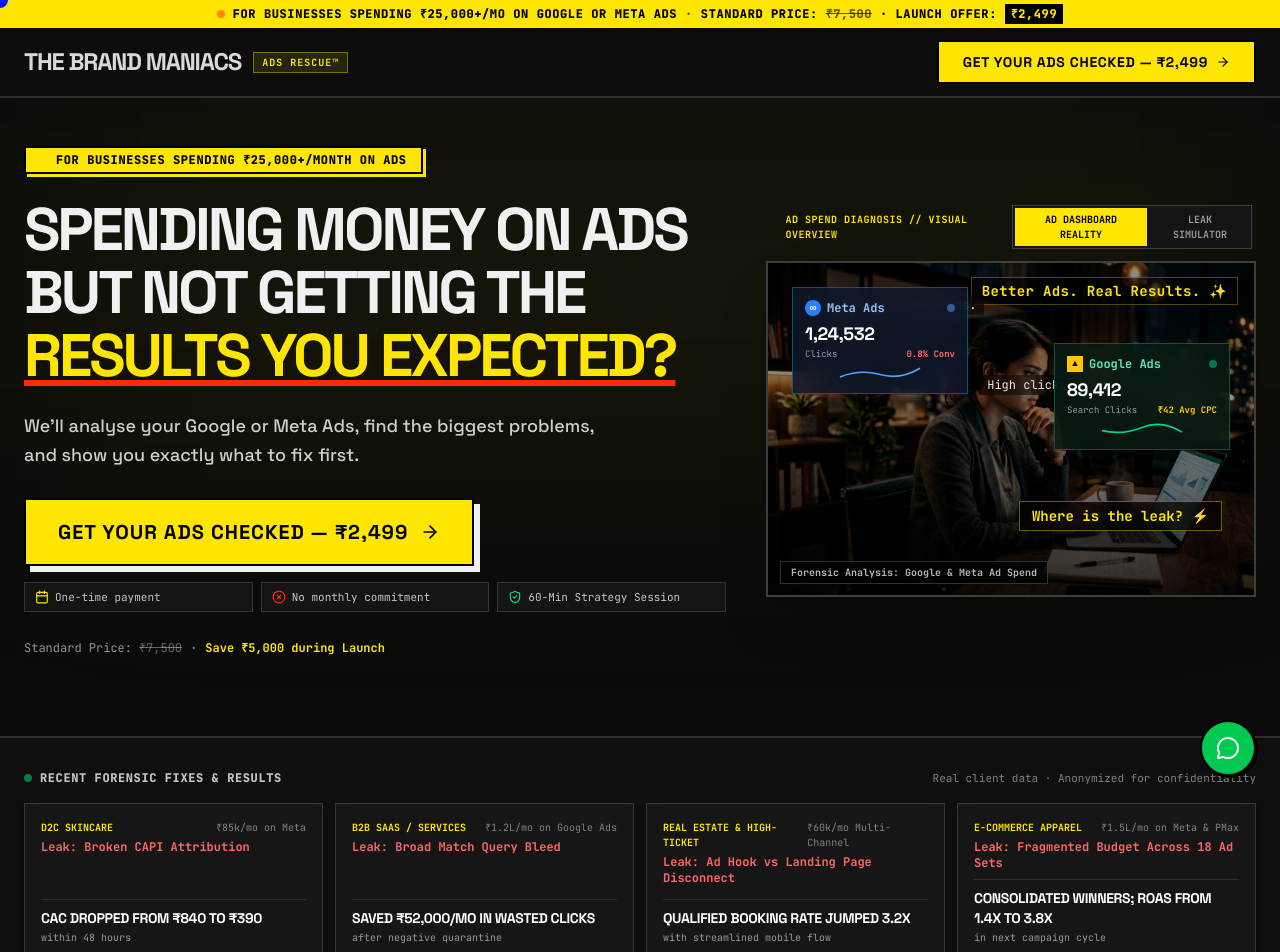
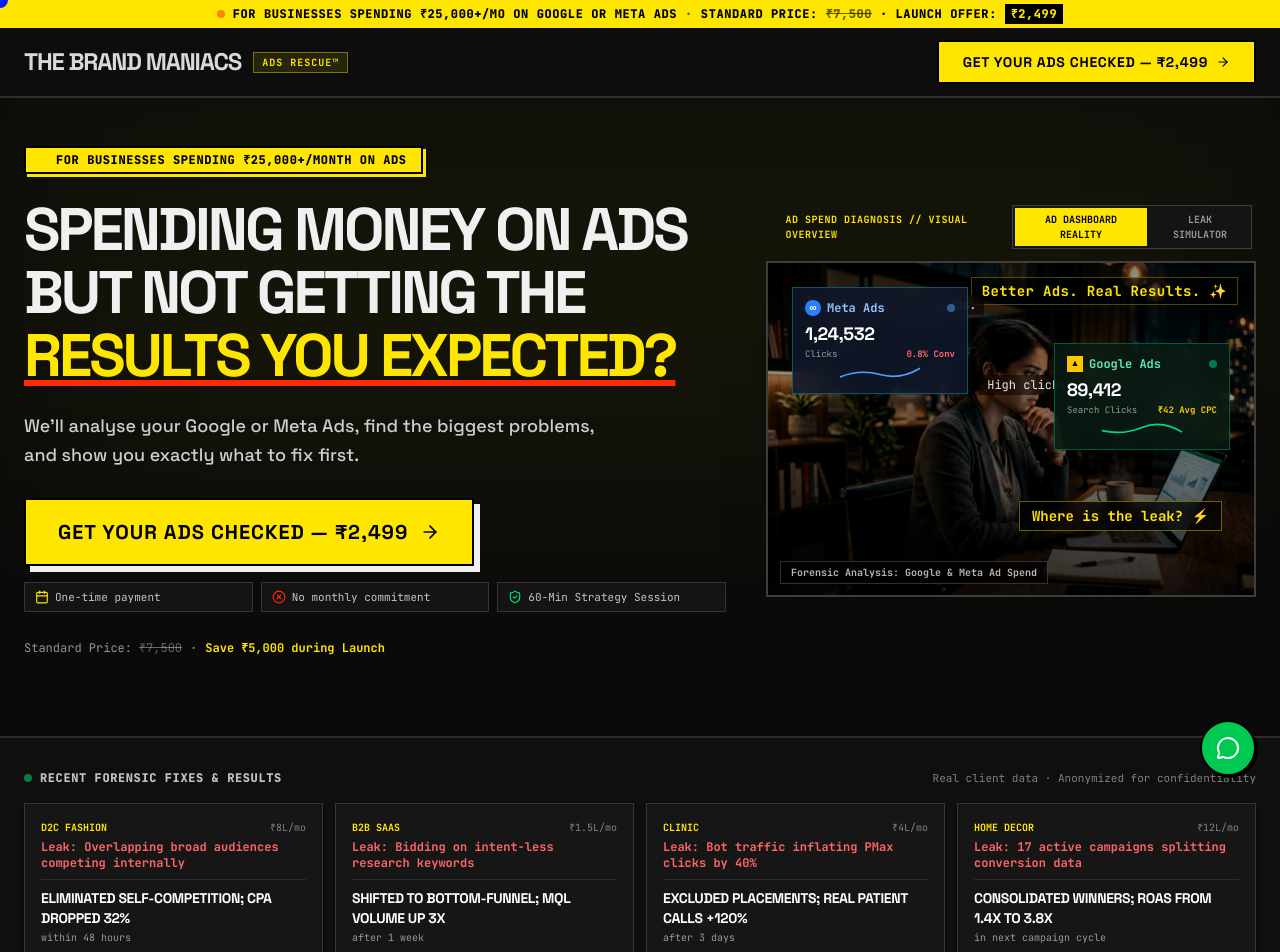
Before and after one commit to tonyjvelloor/brand-maniacs, a Next.js app: page /ads-rescue in a window 1280 px wide. Shown: the top 952 px of the page. Built offline with nearby package versions, Linux system fonts and the light colour scheme; no server answers.

Commit message:
feat: ads rescue conversion tracking, dynamic h1 and credibility tags

```diff
--- a/src/components/ads-rescue/AdsRescueHero.tsx
+++ b/src/components/ads-rescue/AdsRescueHero.tsx
@@ -1,6 +1,7 @@
 "use client";
 
 import { motion } from "framer-motion";
+import { useState, useEffect } from "react";
 import { ArrowRight, CheckCircle2, Calendar, XCircle, ShieldCheck, AlertOctagon } from "lucide-react";
 import { trackCTAClick } from "@/lib/tracking";
 import { HeroVisualInteractive } from "./HeroVisualInteractive";
@@ -10,9 +11,55 @@
 }
 
 export function AdsRescueHero({ onOpenCheckout }: AdsRescueHeroProps) {
+  const [headlinePlatform, setHeadlinePlatform] = useState<string | null>(null);
+
+  useEffect(() => {
+    if (typeof window !== "undefined") {
+      const params = new URLSearchParams(window.location.search);
+      const platform = params.get("platform")?.toLowerCase();
+      if (platform === "google" || platform === "meta" || platform === "facebook") {
+        setHeadlinePlatform(platform);
+      }
+    }
+  }, []);
+
   const handleCTAClick = () => {
     trackCTAClick("hero_cta", "GET YOUR ADS CHECKED — ₹2,499");
     onOpenCheckout();
+  };
+
+  const renderHeadline = () => {
+    if (headlinePlatform === "google") {
+      return (
+        <>
+          WHY ARE YOUR <span className="text-accent-yellow">GOOGLE ADS</span> <br />
+          NOT GETTING THE <br />
+          <span className="text-accent-yellow underline decoration-accent-red decoration-4 md:decoration-6 underline-offset-4">
+            RESULTS YOU EXPECTED?
+          </span>
+        </>
+      );
+    }
+    if (headlinePlatform === "meta" || headlinePlatform === "facebook") {
+      return (
+        <>
+          WHY ARE YOUR <span className="text-[#0668E1]">META ADS</span> <br />
+          NOT GETTING THE <br />
+          <span className="text-accent-yellow underline decoration-accent-red decoration-4 md:decoration-6 underline-offset-4">
+            RESULTS YOU EXPECTED?
+          </span>
+        </>
+      );
+    }
+    return (
+      <>
+        SPENDING MONEY ON ADS <br />
+        BUT NOT GETTING THE <br />
+        <span className="text-accent-yellow underline decoration-accent-red decoration-4 md:decoration-6 underline-offset-4">
+          RESULTS YOU EXPECTED?
+        </span>
+      </>
+    );
   };
 
   return (
@@ -46,11 +93,7 @@
               transition={{ duration: 0.5, delay: 0.1 }}
               className="font-heading font-black text-3xl sm:text-5xl lg:text-6xl tracking-tighter uppercase leading-[1.05] text-foreground"
             >
-              SPENDING MONEY ON ADS <br />
-              BUT NOT GETTING THE <br />
-              <span className="text-accent-yellow underline decoration-accent-red decoration-4 md:decoration-6 underline-offset-4">
-                RESULTS YOU EXPECTED?
-              </span>
+              {renderHeadline()}
             </motion.h1>
 
             {/* Subtitle & Value Proposition */}
--- a/src/components/ads-rescue/ProofBarTicker.tsx
+++ b/src/components/ads-rescue/ProofBarTicker.tsx
@@ -5,33 +5,33 @@
 
 const PROOF_CARDS = [
   {
-    category: "D2C Skincare",
-    spend: "₹85k/mo on Meta",
-    leak: "Broken CAPI Attribution",
-    outcome: "CAC dropped from ₹840 to ₹390",
+    category: "D2C FASHION",
+    spend: "₹8L/mo",
+    leak: "Overlapping broad audiences competing internally",
+    outcome: "Eliminated self-competition; CPA dropped 32%",
     timeframe: "within 48 hours",
     type: "positive",
   },
   {
-    category: "B2B SaaS / Services",
-    spend: "₹1.2L/mo on Google Ads",
-    leak: "Broad Match Query Bleed",
-    outcome: "Saved ₹52,000/mo in wasted clicks",
-    timeframe: "after negative quarantine",
+    category: "B2B SAAS",
+    spend: "₹1.5L/mo",
+    leak: "Bidding on intent-less research keywords",
+    outcome: "Shifted to bottom-funnel; MQL volume up 3x",
+    timeframe: "after 1 week",
     type: "positive",
   },
   {
-    category: "Real Estate & High-Ticket",
-    spend: "₹60k/mo Multi-Channel",
-    leak: "Ad Hook vs Landing Page Disconnect",
-    outcome: "Qualified booking rate jumped 3.2x",
-    timeframe: "with streamlined mobile flow",
+    category: "CLINIC",
+    spend: "₹4L/mo",
+    leak: "Bot traffic inflating PMax clicks by 40%",
+    outcome: "Excluded placements; real patient calls +120%",
+    timeframe: "after 3 days",
     type: "positive",
   },
   {
-    category: "E-Commerce Apparel",
-    spend: "₹1.5L/mo on Meta & PMax",
-    leak: "Fragmented Budget Across 18 Ad Sets",
+    category: "HOME DECOR",
+    spend: "₹12L/mo",
+    leak: "17 active campaigns splitting conversion data",
     outcome: "Consolidated winners; ROAS from 1.4x to 3.8x",
     timeframe: "in next campaign cycle",
     type: "positive",
--- a/src/lib/tracking.ts
+++ b/src/lib/tracking.ts
@@ -132,4 +132,48 @@
       order_id: data.orderId,
     });
   }
+
+  // Google Ads / GA4 (Gtag / DataLayer)
+  if (typeof (window as any).gtag === 'function') {
+    (window as any).gtag('event', 'conversion', {
+      send_to: 'AW-CONVERSION_ID/CONVERSION_LABEL', // User will need to configure this in GTM/Gtag script
+      value: amount,
+      currency: 'INR',
+      transaction_id: data.orderId,
+    });
+
+    // For Enhanced Conversions
+    if (data.email) {
+      (window as any).gtag('set', 'user_data', {
+        email: data.email,
+        address: {
+          first_name: data.name?.split(' ')[0] || '',
+          last_name: data.name?.split(' ').slice(1).join(' ') || ''
+        }
+      });
+    }
+  } else if (typeof (window as any).dataLayer !== 'undefined') {
+    (window as any).dataLayer.push({
+      event: 'purchase',
+      ecommerce: {
+        transaction_id: data.orderId,
+        value: amount,
+        currency: "INR",
+        items: [{
+          item_id: "ads_rescue_2499",
+          item_name: "Ads Rescue Session",
+          price: amount,
+          quantity: 1
+        }]
+      },
+      // Enhanced Conversions via dataLayer
+      user_data: {
+        email: data.email,
+        address: {
+          first_name: data.name?.split(' ')[0] || '',
+          last_name: data.name?.split(' ').slice(1).join(' ') || ''
+        }
+      }
+    });
+  }
 }
```
